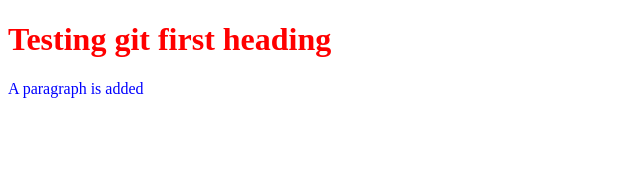
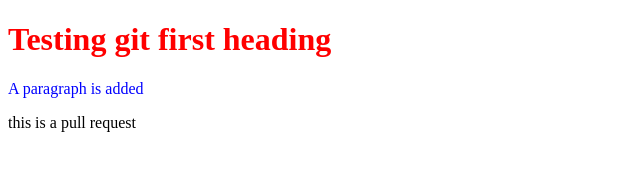
Before and after one commit to ShamiulIslam388/test-folder, a plain HTML site: page index.html in a window 1280 px wide. Shown: the whole page, without its empty margins (0-640 px from the left). Drawn offline with Linux system fonts and the light colour scheme.

Commit message:
adding a pull request

```diff
--- a/index.html
+++ b/index.html
@@ -9,5 +9,7 @@
 <body>
     <h1>Testing git first heading</h1>
     <p>A paragraph is added</p>
+
+    <div> this is a pull request </div>
 </body>
 </html>
```
